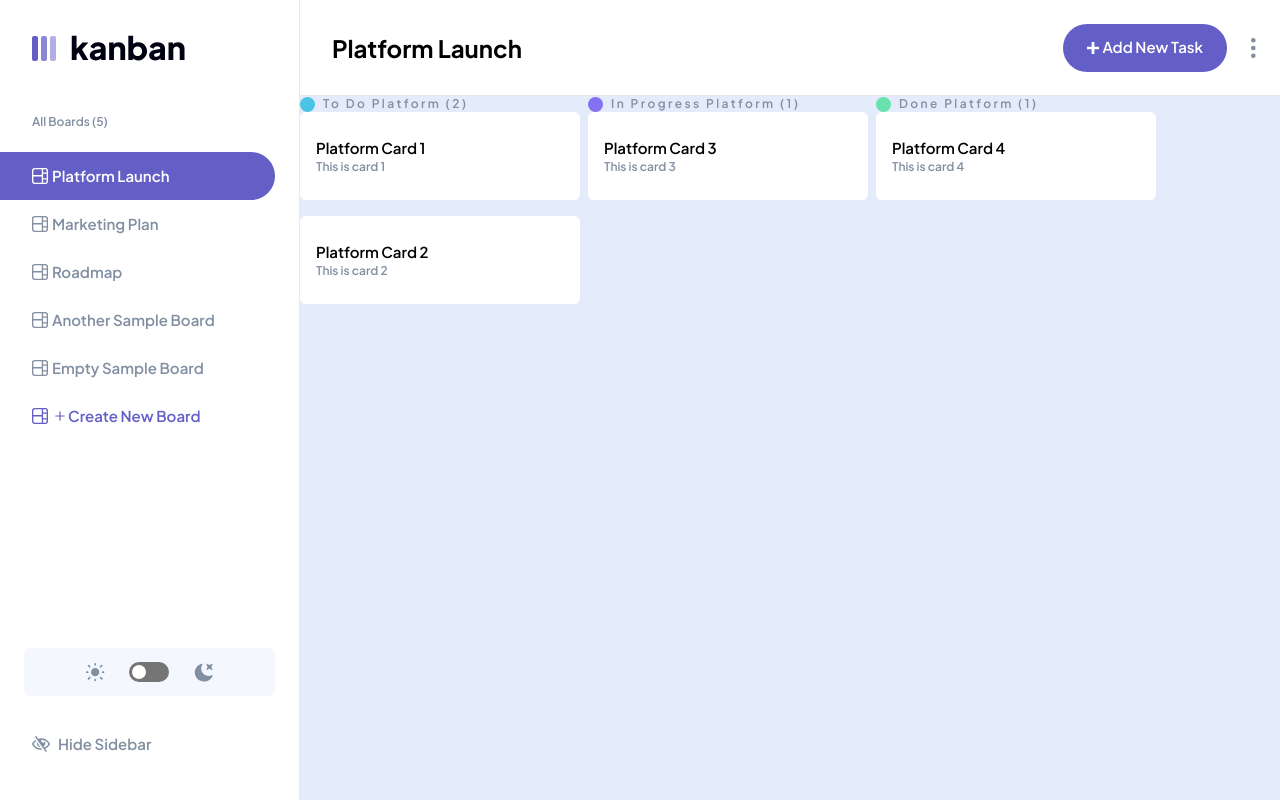
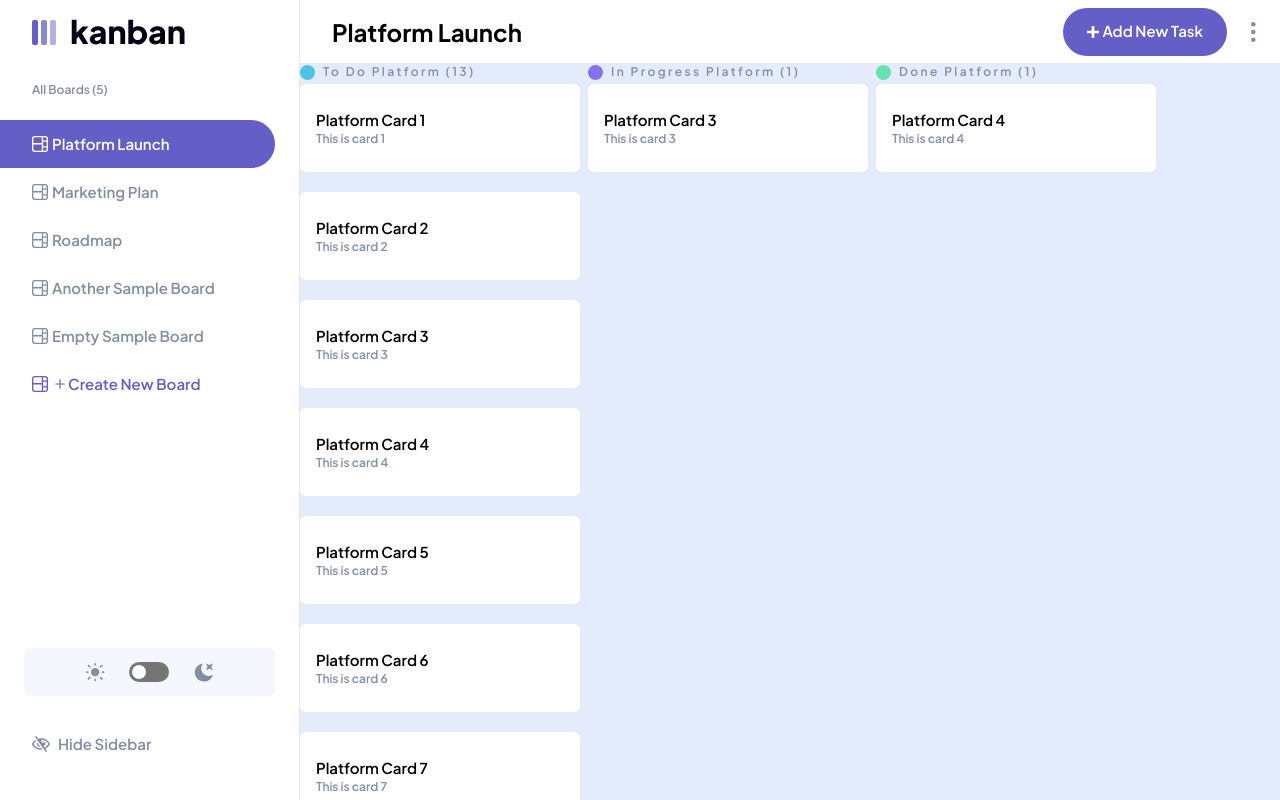
Before and after one commit to brailecg/fm-kanban, a Next.js app: page /dashboard in a window 1280 px wide. Built offline with nearby package versions, Linux system fonts and the light colour scheme.

Commit message:
[UI] drag and drop using react dnd kit

```diff
--- a/app/components/ColumnArea.jsx
+++ b/app/components/ColumnArea.jsx
@@ -1,19 +1,29 @@
 import React from "react";
 import ColumnItem from "./ColumnItem";
 import ColumnName from "./ColumnName";
+import ColumnCardDropArea from "./ColumnCardDropArea";
 const ColumnArea = ({ column }) => {
   return (
-    <div key={column.columnId} className="flex flex-col">
+    <div className="flex flex-col ">
       <ColumnName
         name={column.columnName}
         color={column.columnColor}
         count={column.cards.length}
       />
-
-      {column.cards.map((item) => {
+      <ColumnCardDropArea
+        id={column.columnId + "-0"}
+        colId={column.columnId}
+        idx={0}
+      />
+      {column.cards.map((item, index) => {
         return (
           <React.Fragment key={item.cardId}>
-            <ColumnItem item={item} />
+            <ColumnItem item={item} colId={column.columnId} />
+            <ColumnCardDropArea
+              id={column.columnId + "-" + (index + 1).toString()}
+              colId={column.columnId}
+              idx={index + 1}
+            />
           </React.Fragment>
         );
       })}
--- a/app/components/ColumnCardDropArea.jsx
+++ b/app/components/ColumnCardDropArea.jsx
@@ -1,16 +1,20 @@
 import React, { useState } from "react";
+import { useDroppable } from "@dnd-kit/core";
 
-const ColumnCardDropArea = () => {
-  const [showDrop, setShowDrop] = useState(false);
+const ColumnCardDropArea = ({ id, colId, idx }) => {
+  const { isOver, setNodeRef } = useDroppable({
+    id: id,
+    data: { colId: colId, idx: idx },
+  });
   return (
     <div
-      onDragEnter={() => setShowDrop(true)}
-      onDragLeave={() => setShowDrop(false)}
+      ref={setNodeRef}
       className={`${
-        showDrop
-          ? "flex w-[280px]  opacity-100 transition-all delay-200 ease-in-out h-[88px] bg-white dark:bg-main-dark-grey rounded-md p-4 mb-4"
-          : "opacity-0 transition-all delay-200 ease-in-out"
-      }  `}></div>
+        isOver
+          ? "border border-red-500 flex min-h-[88px] p-4 mb-4"
+          : " invisible h-1"
+      }  w-[280px]  bg-white dark:bg-main-dark-grey rounded-md
+           `}></div>
   );
 };
 
--- a/app/components/ColumnItem.jsx
+++ b/app/components/ColumnItem.jsx
@@ -1,8 +1,23 @@
 import React from "react";
+import { useDraggable } from "@dnd-kit/core";
+const ColumnItem = ({ item, colId }) => {
+  const { attributes, listeners, setNodeRef, transform } = useDraggable({
+    id: item.cardId,
+    data: { colId: colId },
+  });
+  const style = transform
+    ? {
+        transform: `translate3d(${transform.x}px, ${transform.y}px, 0)`,
+      }
+    : undefined;
 
-const ColumnItem = ({ item }) => {
   return (
-    <div className="w-[280px] min-h-[88px] bg-white dark:bg-main-dark-grey rounded-md flex flex-col justify-center  px-4 py-[23px] cursor-grab active:opacity-70 active:border active:border-main-purple-hover mb-4">
+    <div
+      ref={setNodeRef}
+      style={style}
+      {...listeners}
+      {...attributes}
+      className="w-[280px] min-h-[88px] bg-white dark:bg-main-dark-grey rounded-md flex flex-col justify-center  px-4 py-[23px] cursor-grab active:opacity-70 active:border active:border-main-purple-hover mb-4 touch-none">
       <p className="text-[15px] font-semibold dark:text-white">
         {item.cardName}
       </p>
--- a/app/components/Dashboard.jsx
+++ b/app/components/Dashboard.jsx
@@ -1,7 +1,7 @@
 "use client";
 import React, { useState, useEffect } from "react";
 import Image from "next/image";
-
+import { DndContext } from "@dnd-kit/core";
 import Sidebar from "../components/Sidebar";
 import Nav from "./Nav";
 import ShowSidebarIcon from "./ShowSidebarIcon";
@@ -10,12 +10,89 @@ const Dashboard = ({ data }) => {
   const [isSidebarVisible, setIsSidebarVisible] = useState(true);
   const [isThemeToggled, setIsThemeToggled] = useState(false);
   const [selected, setSelected] = useState(null);
+
+  const [isDropped, setIsDropped] = useState(false);
   const boardList = data?.boardObjectList;
   useEffect(() => {
     if (boardList.length > 0 && selected === null) {
       setSelected(boardList[0].boardId);
     }
   }, [boardList, selected]);
+
+  const moveCard = (
+    boardList,
+    selectedBoardId,
+    fromColumnId,
+    toColumnId,
+    cardId,
+    toIndex
+  ) => {
+    let cardToMove = null;
+
+    // Find the board
+    const board = boardList.find((board) => board.boardId === selectedBoardId);
+    if (!board) {
+      console.log("Board not found.");
+      return;
+    }
+
+    // Find and remove the card from the original column
+    const fromColumn = board.columns.find(
+      (column) => column.columnId === fromColumnId
+    );
+    if (fromColumn) {
+      const cardIndex = fromColumn.cards.findIndex(
+        (card) => card.cardId === cardId
+      );
+      if (cardIndex > -1) {
+        cardToMove = fromColumn.cards.splice(cardIndex, 1)[0];
+      } else {
+        console.log("Card not found in the source column.");
+        return;
+      }
+    } else {
+      console.log("Source column not found.");
+      return;
+    }
+
+    // Find and insert the card into the target column at the specified index
+    const toColumn = board.columns.find(
+      (column) => column.columnId === toColumnId
+    );
+    if (toColumn && cardToMove) {
+      // Ensure the index is within the bounds of the target array
+      const validIndex = Math.min(toColumn.cards.length, toIndex);
+      toColumn.cards.splice(validIndex, 0, cardToMove);
+      console.log("Card moved successfully.");
+    } else if (!toColumn) {
+      console.log("Target column not found.");
+    }
+  };
+
+  const handleDragend = (event) => {
+    const { over, active } = event;
+
+    // If the item is dropped over a container, set it as the parent
+    // otherwise reset the parent to `null`
+    if (over === null || over.data === null) return;
+    const overData = over.data.current;
+    const activeData = active.data.current;
+
+    const columnToId = overData.colId;
+    const columnToIndex = overData.idx;
+    const columnFromId = activeData.colId;
+    const cardId = active.id;
+
+    moveCard(
+      boardList,
+      selected,
+      columnFromId,
+      columnToId,
+      cardId,
+      columnToIndex
+    );
+    setIsDropped((prev) => !prev);
+  };
 
   return (
     <div className="flex flex-col h-screen dashboard">
@@ -38,7 +115,8 @@ const Dashboard = ({ data }) => {
             setSelected={setSelected}
           />
         </div>
-        <main className="overflow-x-auto whitespace-no-wrap bg-main-light-lines dark:bg-main-very-dark-grey grow px-4 sm:px-0 ">
+        <DndContext onDragEnd={handleDragend}>
+          <main className="overflow-x-auto whitespace-no-wrap bg-main-light-lines dark:bg-main-very-dark-grey grow px-4 sm:px-0 max-h-[calc(100vh-64px)] overflow-y-auto">
             {boardList.length > 0 &&
               boardList?.map((board) => {
                 if (selected === board.boardId) {
@@ -68,7 +146,10 @@ const Dashboard = ({ data }) => {
                         {board?.columns.length > 0 &&
                           board?.columns?.map((column) => {
                             return (
-                            <ColumnArea key={column.columnId} column={column} />
+                              <ColumnArea
+                                key={column.columnId}
+                                column={column}
+                              />
                             );
                           })}
                       </div>
@@ -81,6 +162,7 @@ const Dashboard = ({ data }) => {
               setIsSidebarVisible={setIsSidebarVisible}
             />
           </main>
+        </DndContext>
       </div>
     </div>
   );
--- a/app/dashboard/page.js
+++ b/app/dashboard/page.js
@@ -3,7 +3,7 @@ import { promises as fs } from "fs";
 
 const DashboardPage = async () => {
   const file = await fs.readFile(process.cwd() + "/app/sample.json", "utf8");
-  const data = JSON.parse(file);
+  const data = await JSON.parse(file);
   return <Dashboard data={data} />;
 };
 
--- a/app/sample.json
+++ b/app/sample.json
@@ -28,6 +28,61 @@
               "cardId": 112,
               "cardName": "Platform Card 2",
               "cardDescription": "This is card 2"
+            },
+            {
+              "cardId": 113,
+              "cardName": "Platform Card 3",
+              "cardDescription": "This is card 3"
+            },
+            {
+              "cardId": 114,
+              "cardName": "Platform Card 4",
+              "cardDescription": "This is card 4"
+            },
+            {
+              "cardId": 115,
+              "cardName": "Platform Card 5",
+              "cardDescription": "This is card 5"
+            },
+            {
+              "cardId": 116,
+              "cardName": "Platform Card 6",
+              "cardDescription": "This is card 6"
+            },
+            {
+              "cardId": 117,
+              "cardName": "Platform Card 7",
+              "cardDescription": "This is card 7"
+            },
+            {
+              "cardId": 118,
+              "cardName": "Platform Card 8",
+              "cardDescription": "This is card 8"
+            },
+            {
+              "cardId": 119,
+              "cardName": "Platform Card 9",
+              "cardDescription": "This is card 9"
+            },
+            {
+              "cardId": 120,
+              "cardName": "Platform Card 10",
+              "cardDescription": "This is card 10"
+            },
+            {
+              "cardId": 121,
+              "cardName": "Platform Card 11",
+              "cardDescription": "This is card 11"
+            },
+            {
+              "cardId": 122,
+              "cardName": "Platform Card 12",
+              "cardDescription": "This is card 12"
+            },
+            {
+              "cardId": 123,
+              "cardName": "Platform Card 13",
+              "cardDescription": "This is card 13"
             }
           ]
         },
@@ -38,7 +93,7 @@
           "columnName": "In Progress Platform",
           "cards": [
             {
-              "cardId": 121,
+              "cardId": 1212,
               "cardName": "Platform Card 3",
               "cardDescription": "This is card 3"
             }
--- a/package.json
+++ b/package.json
@@ -9,6 +9,7 @@
     "lint": "next lint"
   },
   "dependencies": {
+    "@dnd-kit/core": "^6.1.0",
     "@headlessui/react": "^1.7.19",
     "@heroicons/react": "^2.1.3",
     "next": "14.2.2",
```
Also changed, not shown: 1 other file (tests, documents, lock files or other folders). Lines whose indentation alone changed are shown as unchanged.
